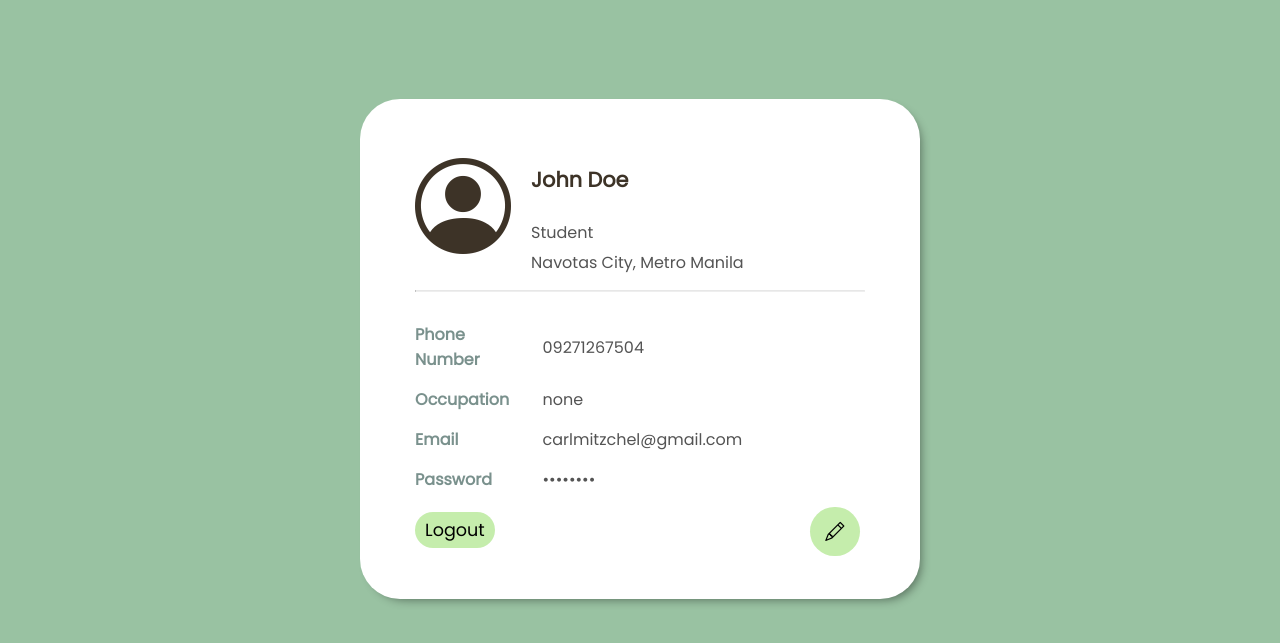
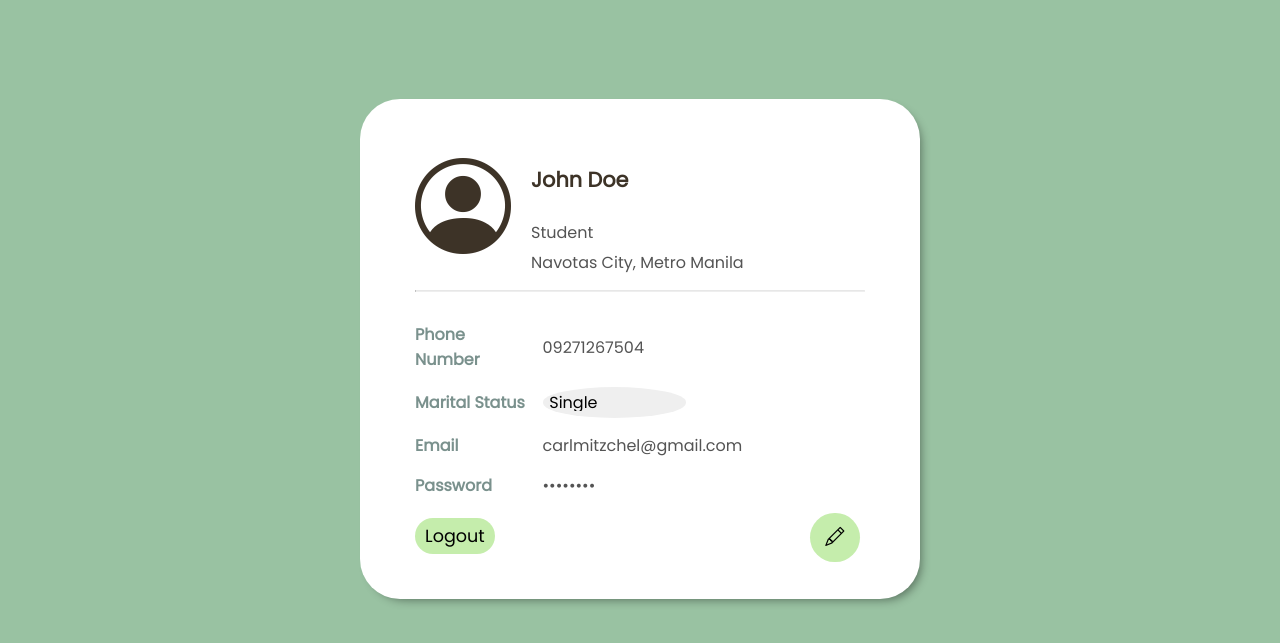
Before and after one commit to carlmitzchel/ICS2609-FINALS-WEBAPP, a plain HTML site: page profilePage/index.html in a window 1280 px wide. Shown: the part 73-716 px from the top of the page. Drawn offline with nearby package versions, Linux system fonts and the light colour scheme; a web font is replaced by a local one.

Commit message:
Marital Status

```diff
--- a/profilePage/index.html
+++ b/profilePage/index.html
@@ -79,15 +79,13 @@
                 />
               </div>
               <div class="input-row">
-                <label for="occupation">Occupation</label>
-                <input
-                  type="text"
-                  id="occupation"
-                  name="occupation"
-                  value="none"
-                  required
-                  disabled
-                />
+                <label for="occupation">Marital Status</label>
+                <select id="occupation" name="cars">
+                  <option value="single">Single</option>
+                  <option value="married">Married</option>
+                  <option value="divorced">Divorced</option>
+                  <option value="none">Prefer not to say</option>
+                </select>
               </div>
               <div class="input-row">
                 <label for="email">Email</label>
--- a/profilePage/style.css
+++ b/profilePage/style.css
@@ -423,3 +423,24 @@ input:disabled {
   cursor: pointer;
   transition: transform 300ms ease-out;
 }
+
+select {
+  -webkit-appearance: none;
+  -moz-appearance: none;
+  appearance: none;
+  /* Remove default arrow */
+  background-size: 15px;
+  background-repeat: no-repeat;
+  background-position: 90%;
+  padding: 1.5%;
+  font-family: "Poppins", sans-serif;
+  font-size: 1em;
+  border: transparent;
+  margin-bottom: 10px;
+  margin-left: 15px;
+  border-radius: 100%;
+}
+
+select:focus {
+  outline: none;
+}
```
Also changed, not shown: profilePage/down.png (added).
